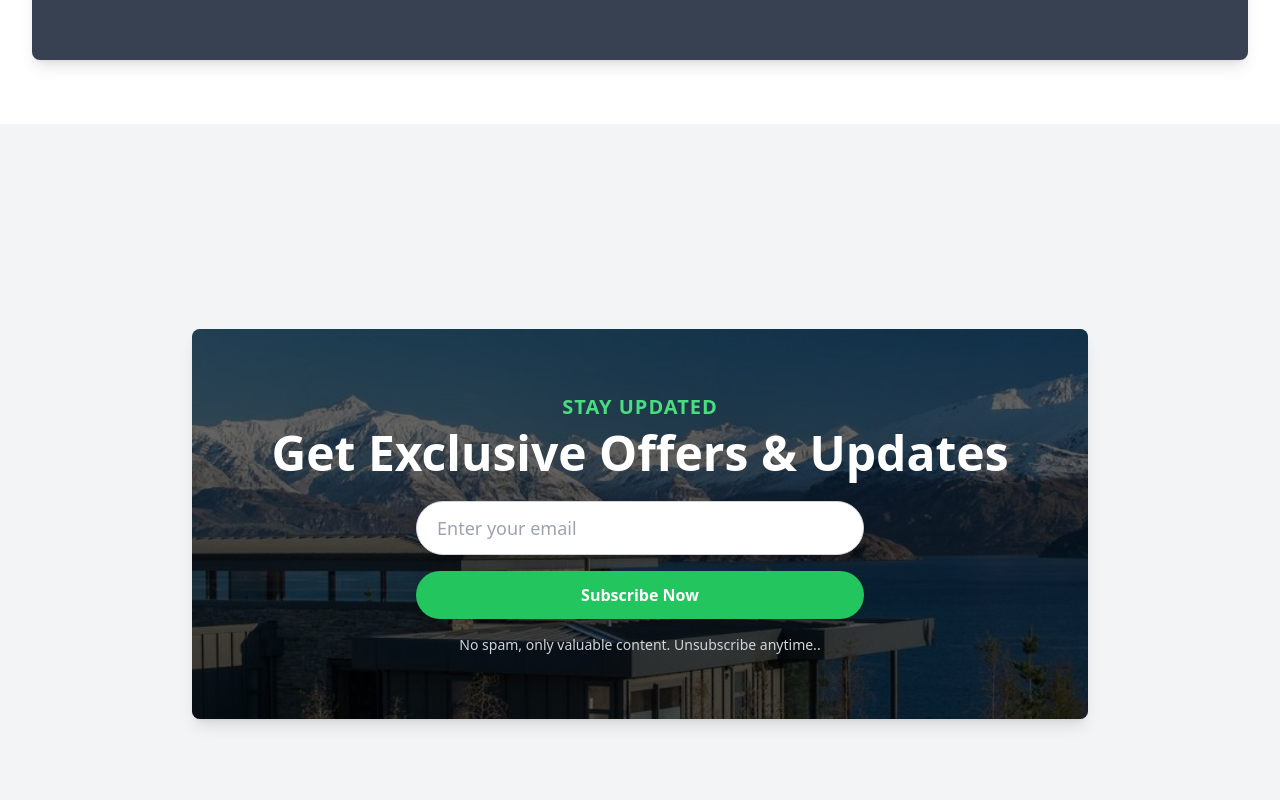
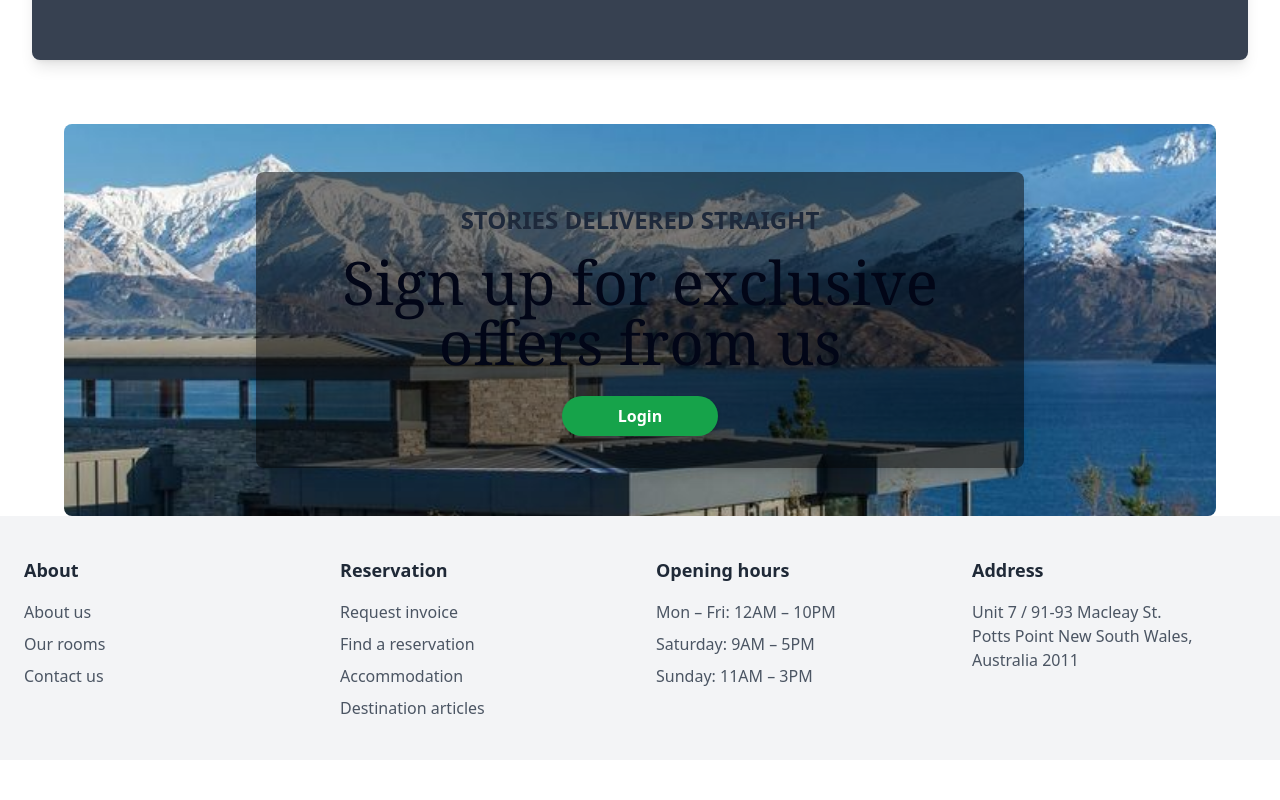
Before and after one commit to faisalbrahvii/Hotal_Management, a React (Vite) app: page / in a window 1280 px wide. Shown: the part 2880-3680 px from the top of the page. After the commit the page ends 3640 px from the top, so only its background shows below. Built offline with nearby package versions, Linux system fonts and the light colour scheme.

Commit message:
some_impt_changes

```diff
--- a/src/client/Blog.jsx
+++ b/src/client/Blog.jsx
@@ -1,45 +1,32 @@
-import React from "react";
-import HeroImage from "../assets/img/Hero.jpeg";
+import React from 'react';
+import HeroImage from '../assets/img/Hero.jpeg';
 
 const Blog = () => {
   return (
-    <div className="flex items-center justify-center w-full min-h-screen px-4 sm:px-8 lg:px-16 bg-gray-100">
-      <div className="relative w-full max-w-4xl rounded-lg overflow-hidden shadow-lg">
-        {/* Background Image */}
-        <div
-          className="absolute inset-0 bg-cover bg-center"
-          style={{ backgroundImage: `url(${HeroImage})` }}
-        >
-          {/* Dark Overlay */}
-          <div className="absolute inset-0 bg-black/60"></div>
-        </div>
+    <div className="flex items-center justify-center w-full">
+      <div
+        name="home"
+        className="container mx-4 sm:mx-8 lg:mx-16 rounded-lg bg-zinc-200 overflow-hidden"
+        style={{
+          backgroundImage: `url(${HeroImage})`,
+          backgroundSize: 'cover',
+          backgroundPosition: 'center',
+          backgroundRepeat: 'no-repeat',
+        }}
+      >
+        <div className="flex flex-col justify-center items-center text-center p-8 lg:p-12 h-full">
+          <div className="bg-black/50 text-white p-8 rounded-lg shadow-lg max-w-3xl w-full">
+            <p className="font-bold text-slate-800 text-lg sm:text-xl md:text-2xl">
+              STORIES DELIVERED STRAIGHT
+            </p>
+            <h1 className="text-3xl sm:text-4xl md:text-5xl lg:text-6xl font-serif mt-4 text-slate-950">
+              Sign up for exclusive offers from us
+            </h1>
 
-        {/* Content Box */}
-        <div className="relative z-10 flex flex-col justify-center items-center text-center p-8 sm:p-12 lg:p-16">
-          {/* Title & Description */}
-          <p className="text-lg sm:text-xl font-semibold text-green-400 uppercase tracking-wider">
-            Stay Updated
-          </p>
-          <h1 className="text-3xl sm:text-4xl md:text-5xl font-bold text-white mt-2 leading-tight">
-            Get Exclusive Offers & Updates
-          </h1>
-
-          {/* Subscription Form */}
-          <div className="mt-6 w-full max-w-md">
-            <input
-              type="email"
-              placeholder="Enter your email"
-              className="w-full px-5 py-3 rounded-full shadow-md border border-gray-300 focus:ring-2 focus:ring-green-500 outline-none text-gray-700 text-lg"
-            />
-            <button className="mt-4 w-full py-3 px-6 bg-green-500 text-white font-semibold rounded-full shadow-md hover:bg-green-600 transition-all">
-              Subscribe Now
+            <button className="mt-6 py-2 px-8 sm:px-10 md:px-14 bg-green-600 text-white font-semibold transition-all hover:bg-green-700 rounded-full shadow-md hover:shadow-lg transform hover:scale-105">
+              Login
             </button>
           </div>
-
-          {/* Additional Info */}
-          <p className="mt-4 text-sm text-gray-300">
-            No spam, only valuable content. Unsubscribe anytime..
-          </p>
         </div>
       </div>
     </div>
```
